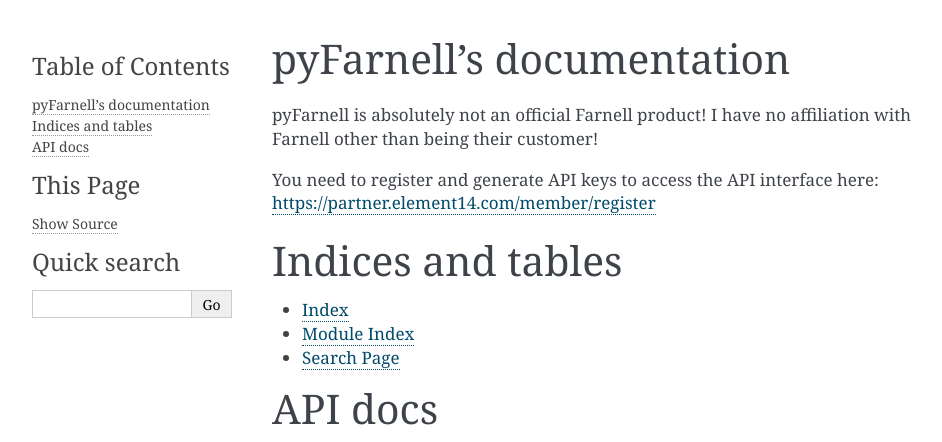
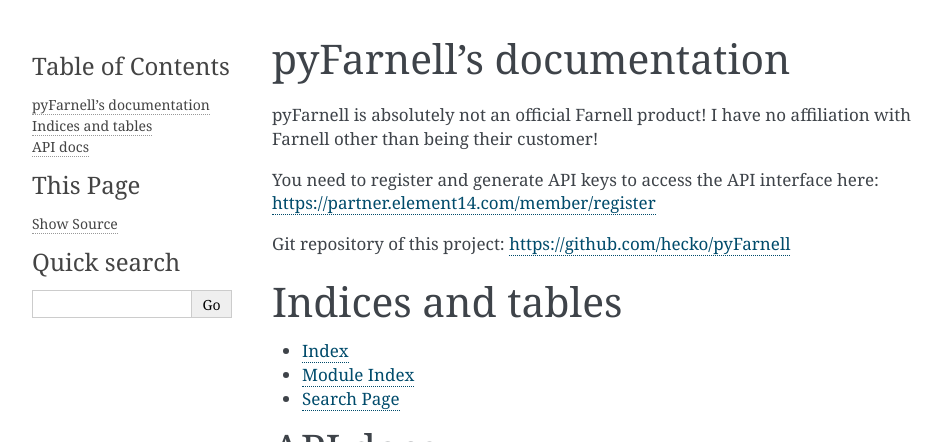
Before and after one commit to hecko/pyFarnell, a Sphinx documentation site: the page built from docs/index.rst, in a window 1280 px wide, cut to the strip 0-442 px from the top of the page. Shown: the whole strip, without its empty margins (148-1090 px from the left). Built offline with Sphinx 7.4.7, drawn with Linux system fonts in a browser that asks for light colours.

Commit message:
github link

```diff
--- a/docs/index.rst
+++ b/docs/index.rst
@@ -7,10 +7,11 @@
 You need to register and generate API keys to access the API interface
 here: https://partner.element14.com/member/register
 
+Git repository of this project: https://github.com/hecko/pyFarnell
+
 .. toctree::
     :maxdepth: 3
     :caption: Contents:
-
 
 Indices and tables
 ==================
```
